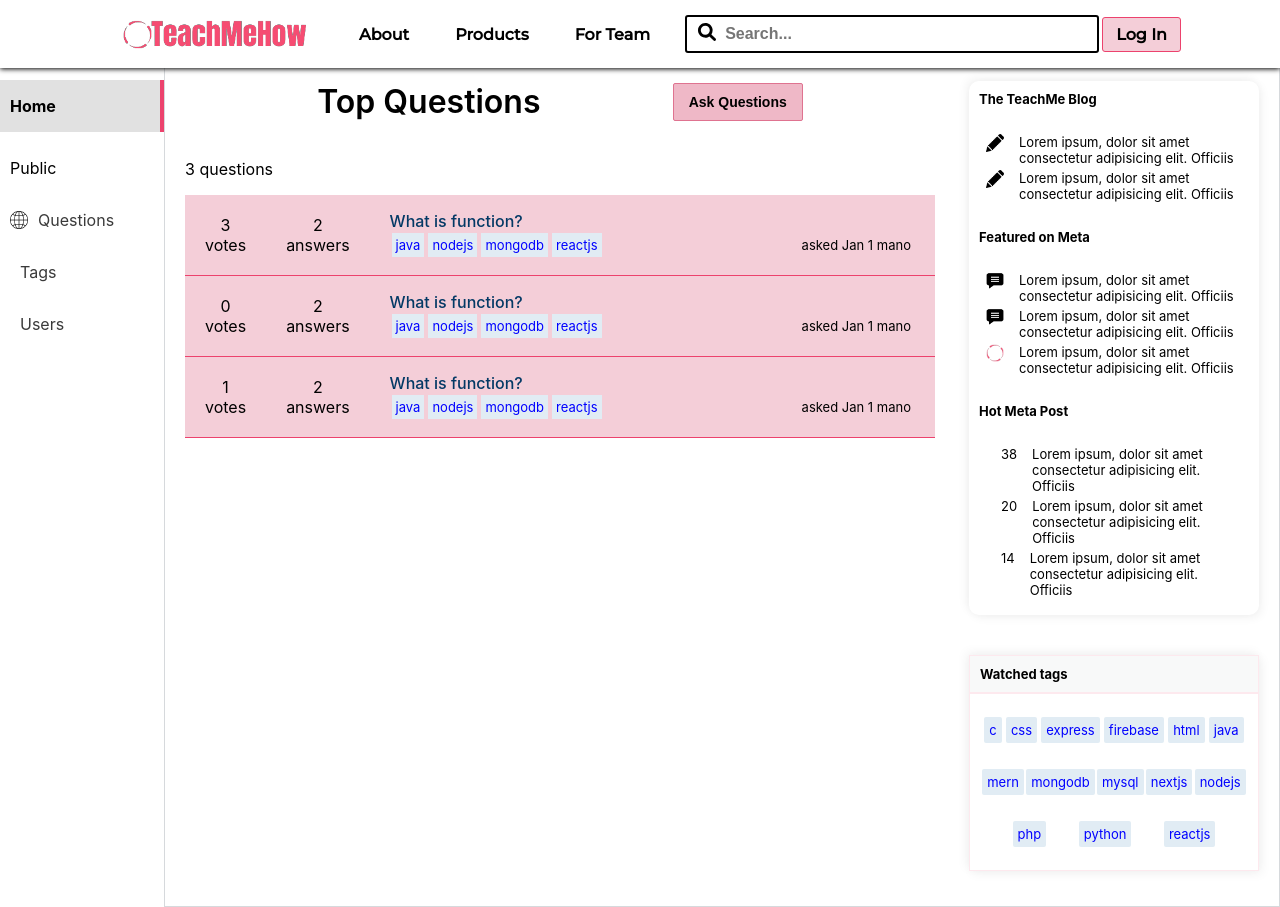
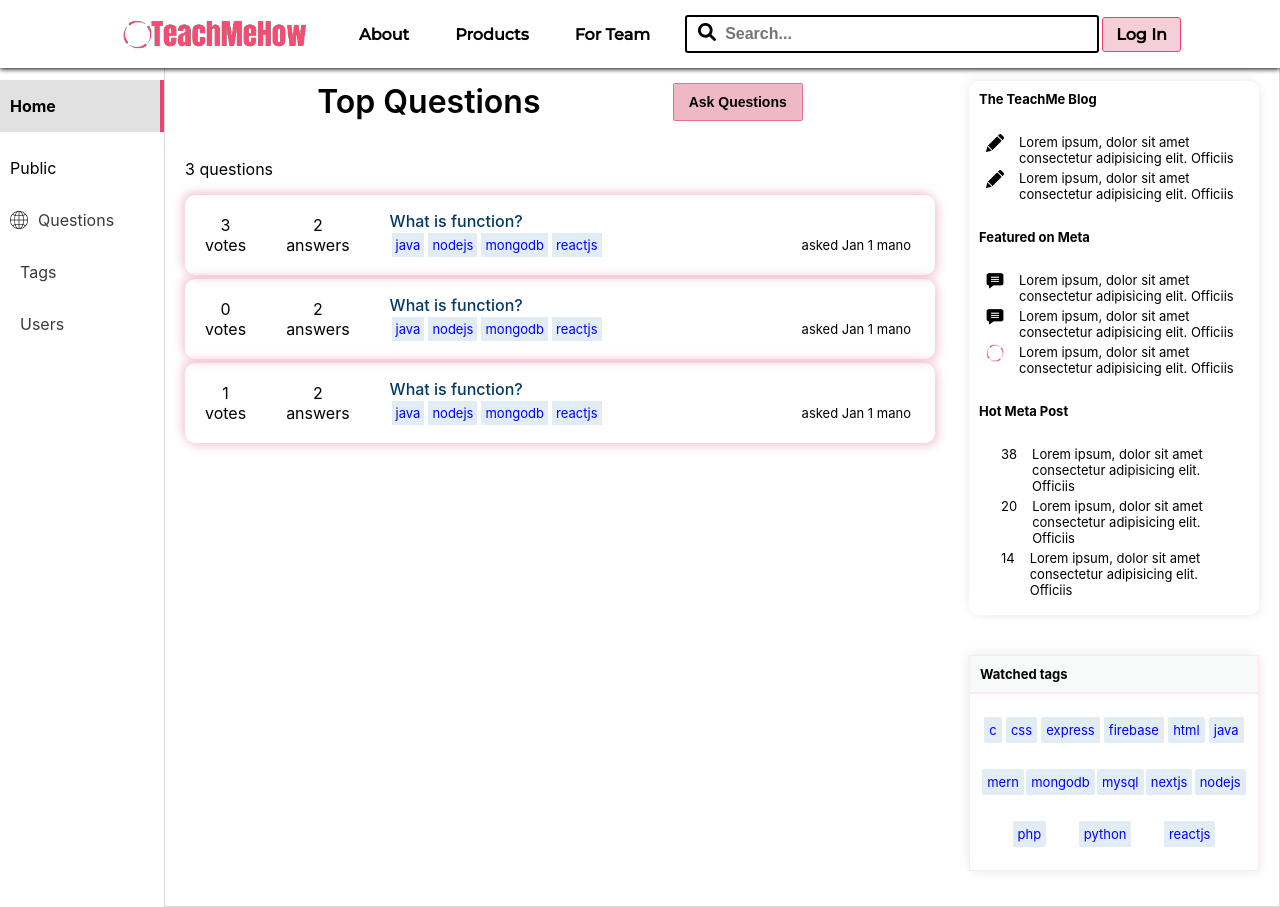
Before and after one commit to anujak1802/Stackoverflow-Clone, a React (Create React App) app in the folder client/: page / in a window 1280 px wide. Built offline with nearby package versions, Linux system fonts and the light colour scheme.

Commit message:
CSS updated

```diff
--- a/client/src/components/HomeMainbar/HomeMainBar.css
+++ b/client/src/components/HomeMainbar/HomeMainBar.css
@@ -37,8 +37,9 @@
     width: 100%;
     display: flex;
     align-items: center;
-    border-bottom: solid 1px #ec426d;
-    background-color: #f4ced8;
+    border-radius: 10px;
+    margin-bottom: 4px;
+    box-shadow: 3px 3px 10px rgba(243, 198, 218, 0.877), -3px -3px 10px rgba(243, 198, 218, 0.877);
 }
 
 .display-question-container .display-votes-ans{
```
